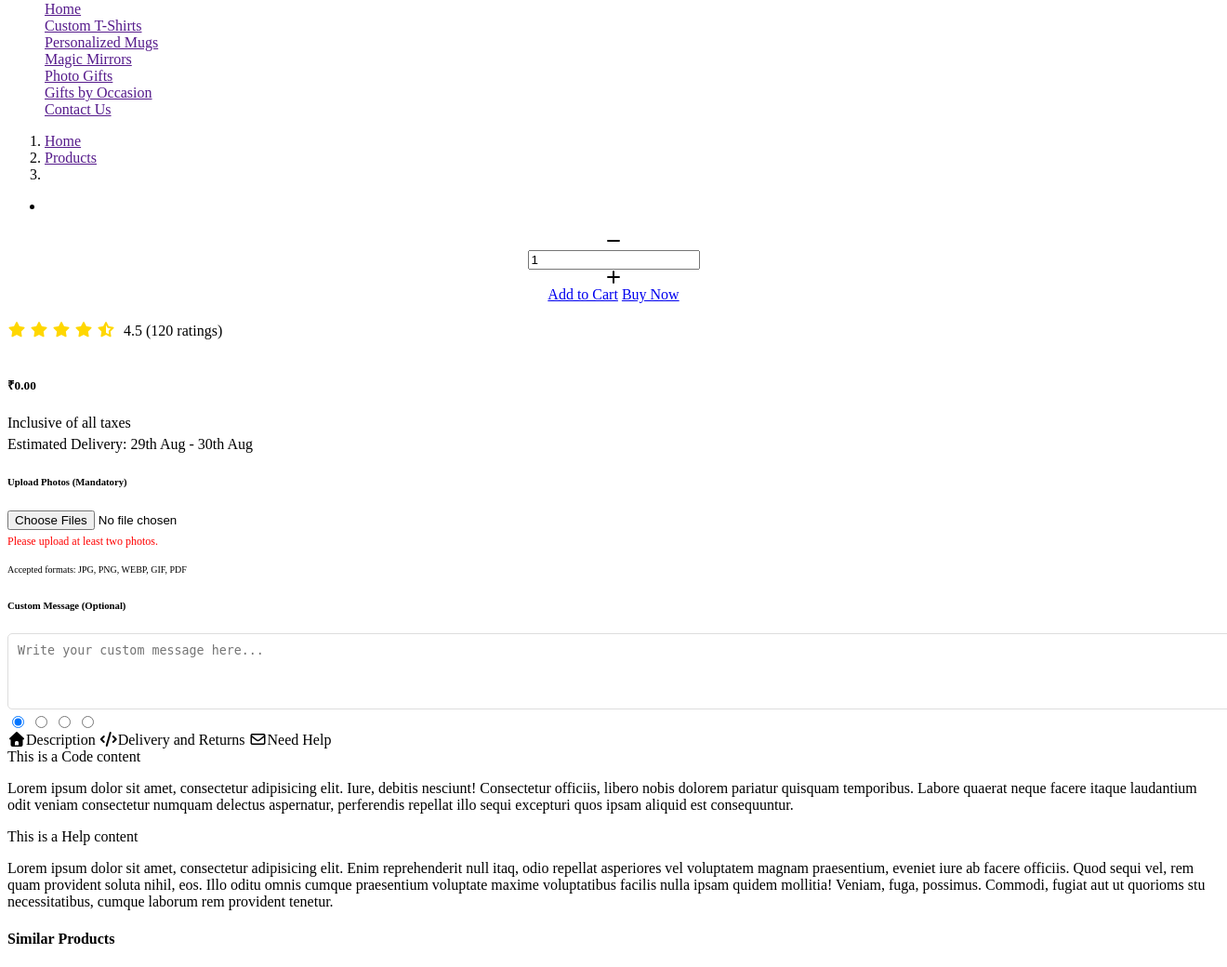
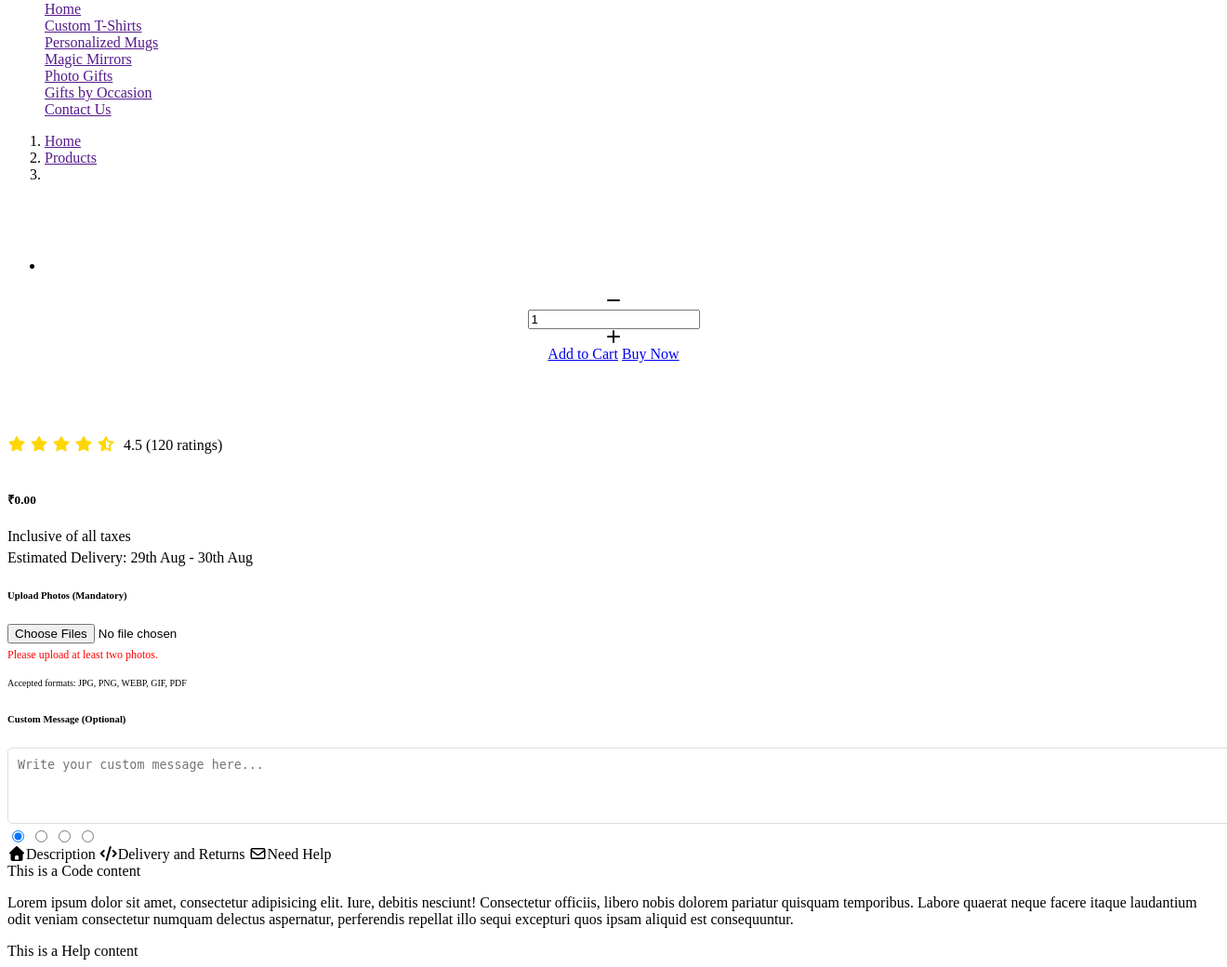
Before and after one commit to sakilmahmud/giftya, a PHP site: template application/views/product_details.php in a window 1320 px wide; the page is wider, and only the part inside the window is pictured. Shown: the part 383-1423 px from the top of that part at 93% size. Run offline with PHP 8.4, Linux system fonts and the light colour scheme; the template is opened without the code that fills it, so the values that code supplies are empty; some libraries are stand-ins or nearby versions.

Commit message:
error fixed

```diff
--- a/application/views/product_details.php
+++ b/application/views/product_details.php
@@ -12,7 +12,7 @@
 </div>
 <div class="container">
     <div class="row">
-        <div class="col-lg-6 mt-6">
+        <div class="col-lg-6" style="margin-top:5rem !important;">
             <div class="card">
                 <div class="demo">
                     <ul id="lightSlider">
@@ -63,7 +63,7 @@
                 <a href="#" class="buy_now_btn">Buy Now</a>
             </div>
         </div>
-        <div class="col-lg-6 mt-6">
+        <div class="col-lg-6" style="margin-top:5rem !important">
             <div class="single_product_content_box">
                 <h4 class="single_product_heading">
                     <?php echo $product['name']; ?>
--- a/assets/frontend/css/style.css
+++ b/assets/frontend/css/style.css
@@ -410,9 +410,6 @@ header {
   justify-content: center;
   width: 100%;
   /* height: 150px; */
-}
-.mt-6{
-  margin-top: 5rem !important;
 }
 
 .new_arrivals .card {
```
